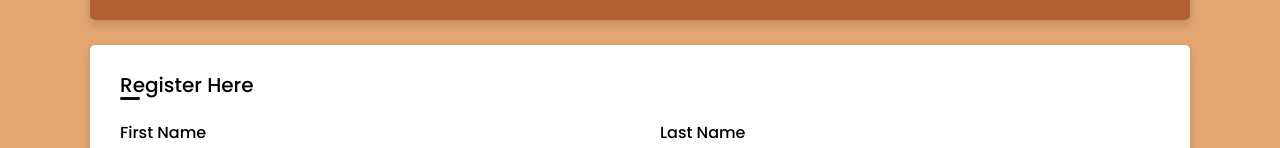
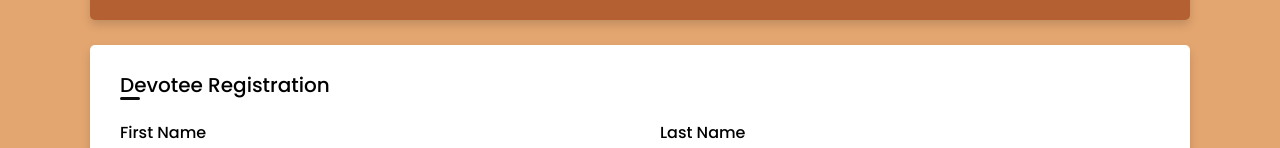
Before and after one commit to nikhil0689/seva-frontend, a React (Create React App) app: page / in a window 1280 px wide. Shown: the part 150-298 px from the top of the page. Built offline with nearby package versions, Linux system fonts and the light colour scheme.

Commit message:
Update RegisterUser.js

```diff
--- a/src/components/RegisterUser.js
+++ b/src/components/RegisterUser.js
@@ -132,6 +132,7 @@ class RegisterUser extends React.Component {
     let response = null;
     this.setState({loading: true});
     try {
+      await sleep(2000);
        response = await axios.post("http://localhost:3001/user", user);
     } catch(e) {
       this.setState({ showPopUp: true, errorFromServer: true, loading: false })
@@ -175,7 +176,6 @@ class RegisterUser extends React.Component {
   render() {
     const { errors, response, errorFromServer, loading } = this.state;
     if (loading) {
-      console.log("loading is true");
       return (
         <>
           <div className="center">
@@ -243,7 +243,7 @@ class RegisterUser extends React.Component {
     }
     return (
       <div className="container">
-        <div className="title">Register Here</div>
+        <div className="title">Devotee Registration</div>
         <div className="content">
           <form onSubmit={this.registerUserHandler} noValidate>
             <div className="user-details">
```
